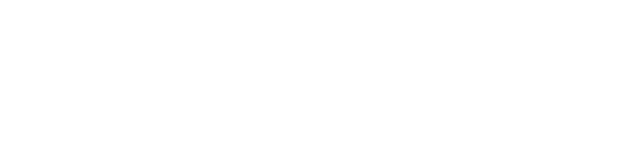
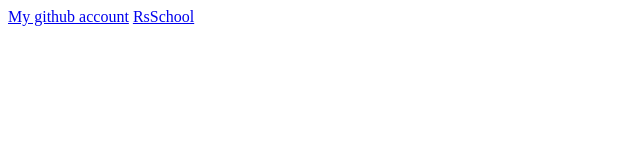
Before and after one commit to sansub86/rsschool-cv, a plain HTML site: page index.html in a window 1280 px wide. Shown: the whole page, without its empty margins (0-640 px from the left). Drawn offline with Linux system fonts and the light colour scheme.

Commit message:
feat: add links

```diff
--- a/index.html
+++ b/index.html
@@ -5,6 +5,11 @@
     <title>Title</title>
 </head>
 <body>
-
+    <header></header>
+    <main></main>
+    <footer>
+        <a href="https://github.com/sansub86/">My github account</a>
+        <a href="https://rs.school/index.html">RsSchool</a>
+    </footer>
 </body>
 </html>
```
